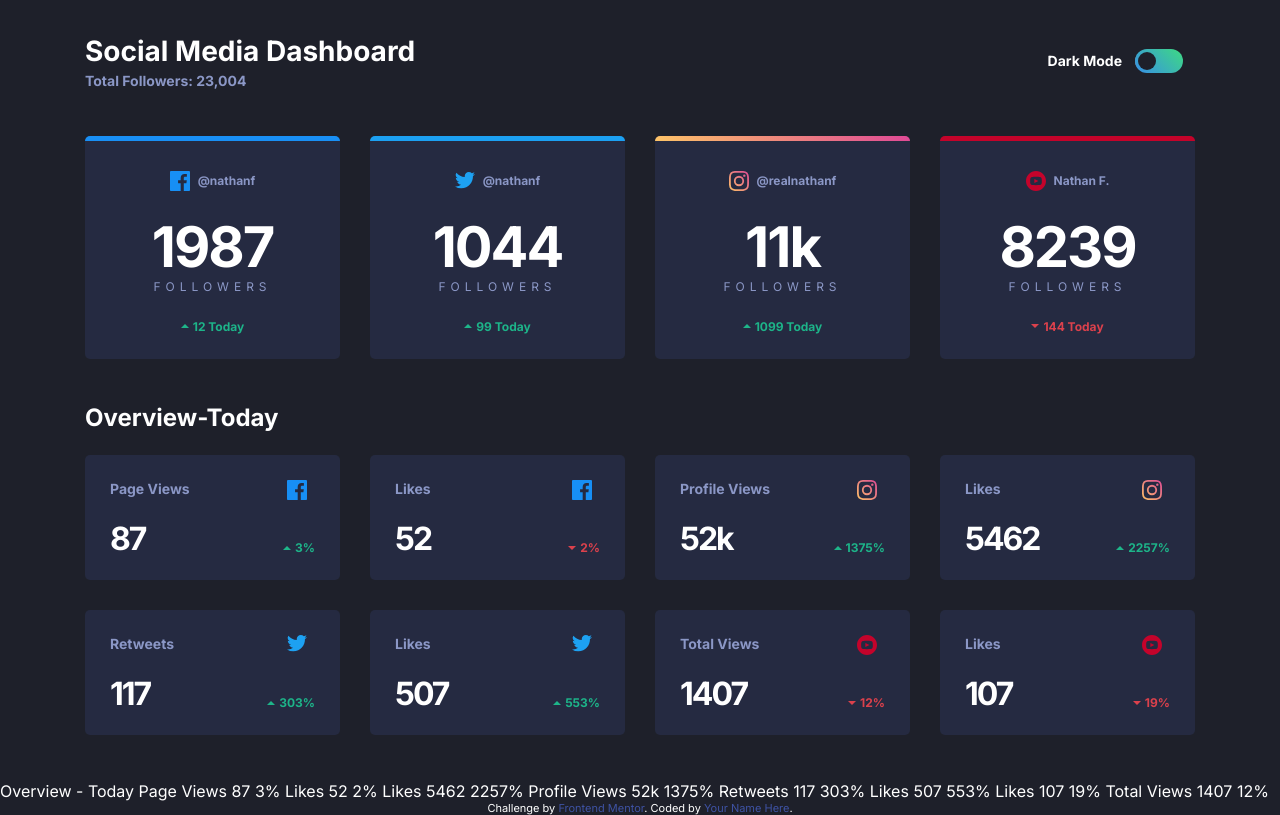
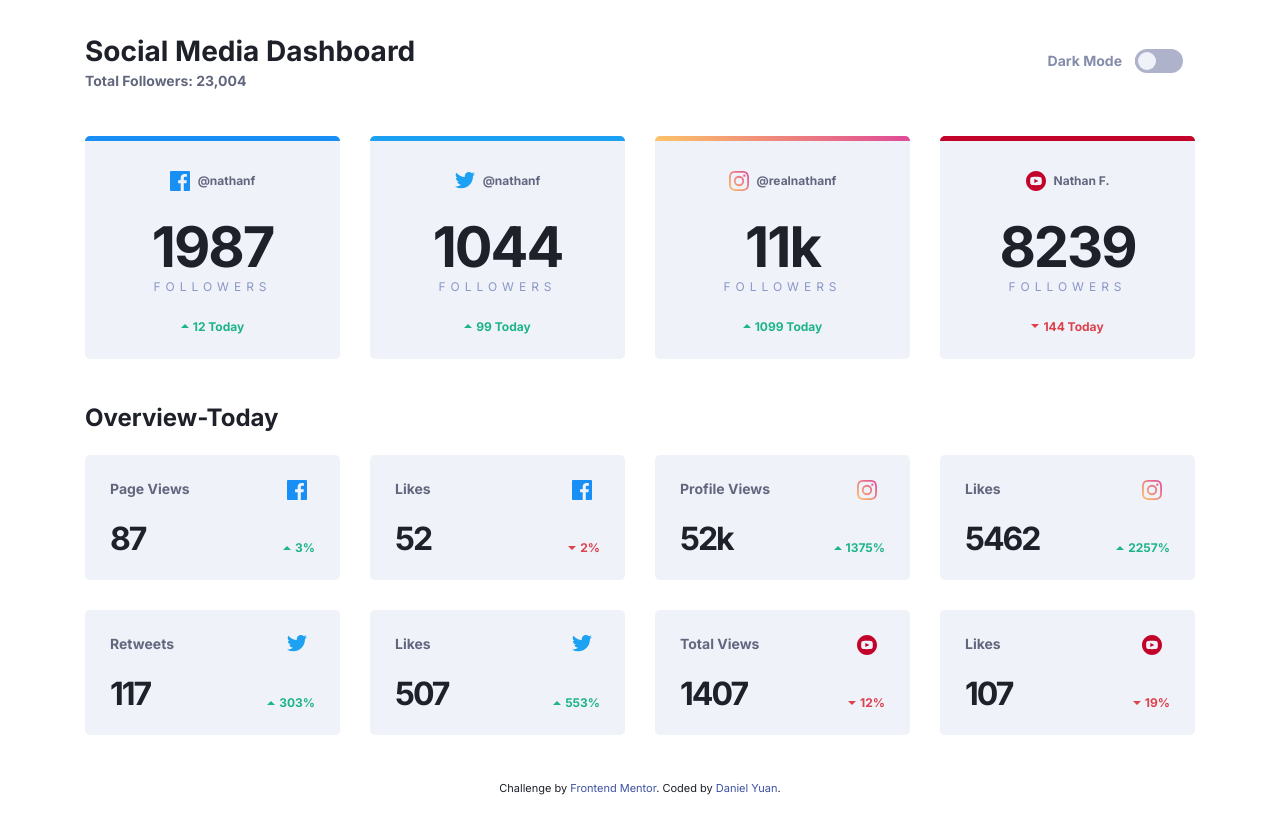
Before and after one commit to DanielYuanxk/Js-Dark-Light, a website: page index.html in a window 1280 px wide. Drawn offline with Linux system fonts and the light colour scheme.

Commit message:
finish light mode color scheme

```diff
--- a/app/scss/components/card.scss
+++ b/app/scss/components/card.scss
@@ -13,8 +13,8 @@
   }
 }
 .card {
-  background: var(--dark-card);
-  color: var(--dark-text1);
+  background: var(--card-bg);
+  color: var(--subtitle-color);
   flex: auto;
   padding: rem(25);
   border-radius: rem(5);
@@ -25,7 +25,7 @@
   cursor: pointer;
 
   &:hover {
-    background: var(--dark-card-hover);
+    background: var(--card-hover);
   }
 
   &--facebook {
@@ -78,7 +78,7 @@
     margin-bottom: rem(25);
   }
   &__count {
-    color: var(--dark-text2);
+    color: var(--text-color);
     font-weight: bold;
     line-height: 1;
     letter-spacing: rem(-2);
--- a/app/scss/components/header.scss
+++ b/app/scss/components/header.scss
@@ -18,6 +18,6 @@
   &__subtitle {
     font-size: rem(14);
     font-weight: 700;
-    color: var(--dark-text1);
+    color: var(--subtitle-color);
   }
 }
--- a/app/scss/components/toggle.scss
+++ b/app/scss/components/toggle.scss
@@ -9,10 +9,11 @@
 
   label {
     font-size: rem(14);
+    color: var(--toggle);
+    font-weight: bold;
     &[for="dark"] {
       line-height: rem(24);
       margin-right: rem(13);
-      font-weight: bold;
     }
   }
   &__wrapper {
@@ -28,7 +29,7 @@
 
     &:active ~ .toggle__button {
       border: 2px solid white;
-      transition: border 0.3s ease, border-color 0.3s ease 0.3s;
+      transition: border 0.3s ease, border-color 0.3s ease 20s;
     }
   }
 
@@ -39,11 +40,7 @@
     width: 100%;
     top: 0;
     border-radius: rem(12);
-    background: linear-gradient(
-      225deg,
-      var(--toggle-bg-dark-end) 0%,
-      var(--toggle-bg-dark-start) 98.82%
-    );
+    background: var(--toggle-bg);
     pointer-events: none;
   }
 
@@ -55,7 +52,7 @@
     width: rem(18);
     height: rem(18);
     border-radius: 50%;
-    background-color: var(--dark-bg);
+    background-color: var(--toggle-button);
     transition: all 150ms ease-in-out;
   }
 
--- a/app/scss/global/boilerplate.scss
+++ b/app/scss/global/boilerplate.scss
@@ -13,8 +13,8 @@ body {
   margin: 0;
   padding: 0;
   font-family: var(--font-inter);
-  background-color: var(--dark-bg);
-  color: var(--dark-text2);
+  background-color: var(--background);
+  color: var(--text-color);
 }
 
 .visuall-hidden {
--- a/app/scss/global/colors.scss
+++ b/app/scss/global/colors.scss
@@ -9,7 +9,9 @@
   --youTube: hsl(348, 97%, 39%);
   --toggle-bg-dark-start: hsl(210, 78%, 56%);
   --toggle-bg-dark-end: hsl(146, 68%, 55%);
-  --toggle-light: hsl(230, 22%, 74%);
+  --toggle-light: hsl(230, 19%, 60%);
+  --toggle-bg-light: hsl(230, 22%, 74%);
+  --toggle-button-light: hsl(226, 46%, 96%);
   --dark-bg: hsl(230, 17%, 14%);
   --dark-top-bg: hsl(232, 19%, 15%);
   --dark-card: hsl(228, 28%, 20%);
@@ -19,6 +21,32 @@
   --light-bg: hsl(0, 0%, 100%);
   --light-top-bg: hsl(225, 100%, 98%);
   --light-card: hsl(227, 47%, 96%);
-  --light-text1: hsl(228, 12%, 44%);
+  --light-card-hover: hsl(228, 33%, 91%);
+  --light-text1: hsl(230, 12%, 44%);
   --light-text2: hsl(230, 17%, 14%);
+  --background: var(--light-bg);
+  --text-color: var(--light-text2);
+  --subtitle-color: var(--light-text1);
+  --card-bg: var(--light-card);
+  --card-hover: var(--light-card-hover);
+  --toggle: var(--toggle-light);
+  --toggle-bg: var(--toggle-bg-light);
+  --toggle-button: var(--toggle-button-light);
 }
+
+@media (prefers-color-scheme: dark) {
+  :root {
+    --background: var(--dark-bg);
+    --text-color: var(--dark-text2);
+    --subtitle-color: var(--dark-text1);
+    --card-bg: var(--dark-card);
+    --card-hover: var(--dark-card-hover);
+    --toggle: var(--text-color);
+    --toggle-bg: linear-gradient(
+      225deg,
+      var(--toggle-bg-dark-end) 0%,
+      var(--toggle-bg-dark-start) 98.82%
+    );
+    --toggle-button: var(--dark-bg);
+  }
+}
--- a/index.html
+++ b/index.html
@@ -262,17 +262,13 @@
           </div>
         </div>
       </section>
-
-      Overview - Today Page Views 87 3% Likes 52 2% Likes 5462 2257% Profile
-      Views 52k 1375% Retweets 117 303% Likes 507 553% Likes 107 19% Total Views
-      1407 12%
     </main>
 
     <div class="attribution">
       Challenge by
       <a href="https://www.frontendmentor.io?ref=challenge" target="_blank"
         >Frontend Mentor</a
-      >. Coded by <a href="#">Your Name Here</a>.
+      >. Coded by <a href="#">Daniel Yuan</a>.
     </div>
   </body>
 </html>
```
Also changed, not shown: dist/style.css, 1 other file.
